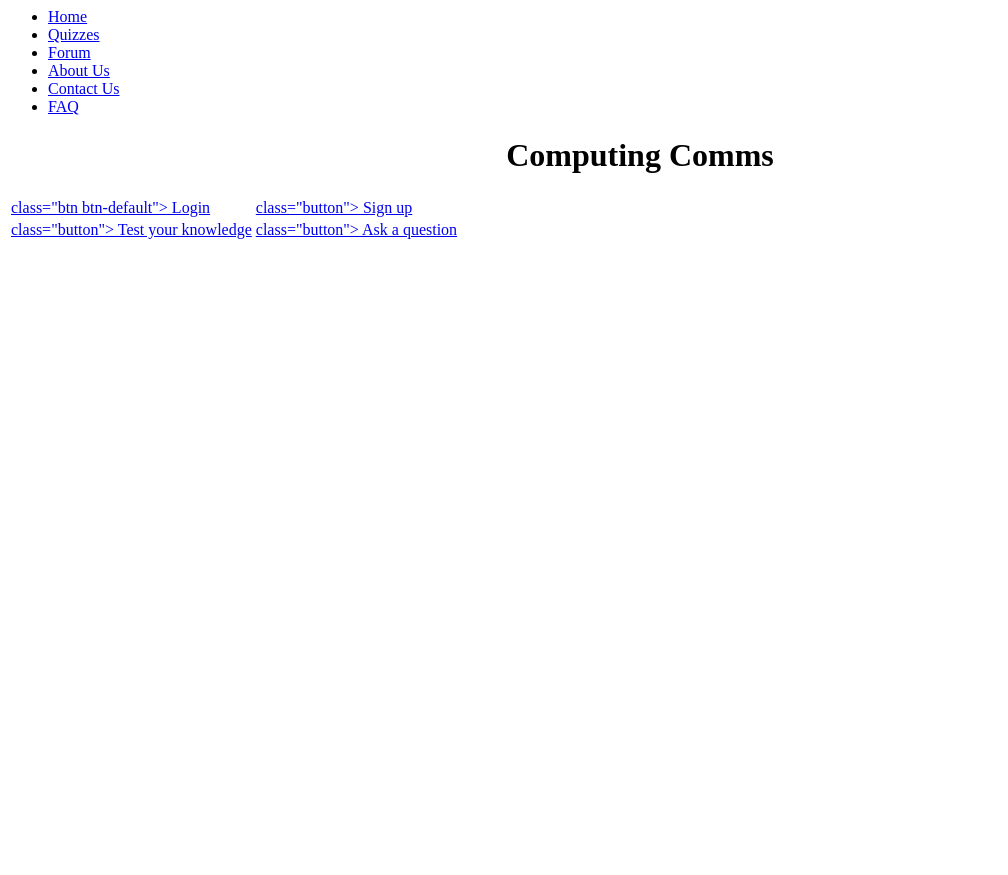
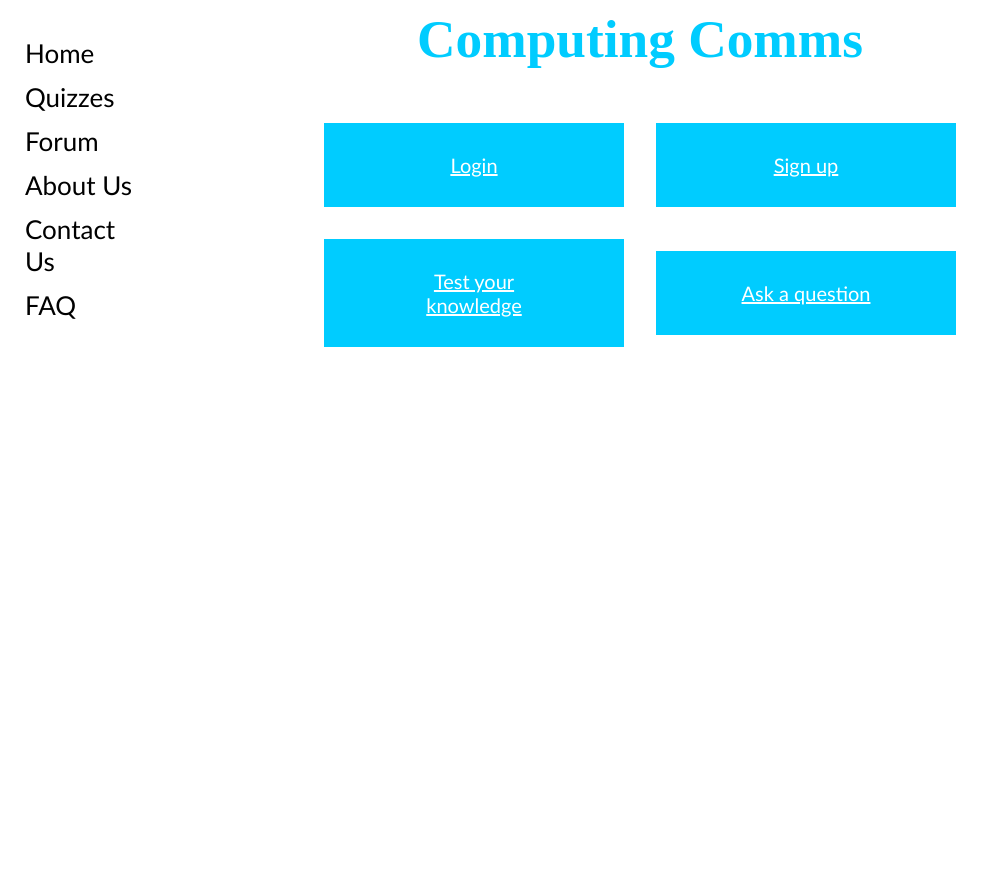
Before and after one commit to amygillies/computing_comms_project, a Django app: page / in a window 1280 px wide. Shown: the whole page, without its empty margins (0-1008 px from the left). Run offline with Django 3.2, Linux system fonts and the light colour scheme.

Commit message:
third commit

```diff
--- a/computingcomms/urls.py
+++ b/computingcomms/urls.py
@@ -18,4 +18,5 @@ urlpatterns = [
     url(r'^mycomments/', views.my_comments, name='mycomments'),
     url(r'^faq.', views.faq, name='faq'),
     url(r'^forum', views.forum, name='forum'),
+    url(r'^register', views.register, name='register'),
 ]
--- /dev/null
+++ b/static/CSS/stylesheet.css
@@ -0,0 +1,114 @@
+h1 {
+    font-size: 40pt;
+    text-align: center;
+    color: #00ccff;
+	font-family: Bernard MT Condensed;
+}
+
+h2 {
+	font-size: 30pt;
+	text-align: center;
+	color: #00ccff;
+	font-family: Bernard MT Condensed;
+}
+
+.body {
+	font-family: Calibri;
+	color: black;
+	font-size: 20pt;
+}
+.fixed1{
+    position: fixed;
+    top: 100px;
+    left: 100xp
+    border: 1px solid black;
+    width: 100px;
+    height: 50px;
+    background: blue}
+
+.fixed2{
+    position: fixed;
+    top: 100px;
+    right: 100xp
+    width: 100px;
+    height: 50px;
+    background: blue}
+
+.fixed3{
+    position: fixed;
+    bottom: 100px;
+    left: 100xp
+    width: 100px;
+    height: 50px;
+    background: blue}
+
+.fixed4{
+    position: fixed;
+    bottom: 100px;
+    right: 100xp
+    width: 100px;
+    height: 50px;
+    background: blue}
+
+.button {
+    background-color: #00ccff;
+	border: none;
+	color: white;
+	padding: 30px 62px;
+	text-align: center;
+	text-decoration: none;
+	display: inline-block;
+	font-size: 20px;
+	font-family: Calibri;
+	width: 300px;
+
+}
+
+.table {
+	border-collapse: separate;
+	border-spacing: 15px 50px;
+}
+
+.sidenav {
+	height: 100%;
+	width: 170px;
+	position:fixed;
+	z-index: 1;
+	top: 0;
+	left: -17;
+	background-color: white;
+	overflow-x: hidden;
+	padding-top: 15px;
+}
+
+.sidenav a {
+	padding: 6px 2px 6px 2px;
+	text-decoration: none;
+	font-size: 26px;
+	font-family: Calibri;
+	color: black;
+	display: block;
+}
+
+.sidenav a:hover {
+	color: #00ccff;
+}
+
+.button a:link {
+	color: white;
+	font-size: 20px;
+	font-family: Calibri;
+}
+
+.button a:visited {
+	color: white;
+	font-size: 20px;
+	font-family: Calibri;
+}
+
+.button a:hover {
+	color: white;
+	font-size: 20px;
+	font-family: Calibri;
+	font-style: italic;
+}
--- a/templates/computingcomms/base.html
+++ b/templates/computingcomms/base.html
@@ -2,7 +2,7 @@
 {% load staticfiles %}
 
 <head>
-	<link rel="stylesheet_index" type="text/css" href="{% static "CSS/stylesheet_index.css" %}"/>
+	<link rel="stylesheet" type="text/css" href="{% static "CSS/stylesheet.css" %}"/>
 </head>
 
 <html>
@@ -12,17 +12,22 @@
 				Computing Comms
 			{% endblock %}
 		</title>
+
+		{% block head_block %}
+		{% endblock %}
+
 	</head>
+
 	<body>
-		<div>
+		<div class ="sidenav">
 			{% block sidebar_block %}
 				<ul>
-					<li><a href="{% url 'home' %}">Home</a></li>
-					<li><a href="{% url 'quizzes' %}">Quizzes</a></li>
-					<li><a href="{% url 'forum' %}">Forum</a></li>
-					<li><a href="{% url 'about_us' %}">About Us</a></li>
-					<li><a href="{% url 'contact_us' %}">Contact Us</a></li>
-					<li><a href="{% url 'faq' %}">FAQ</a></li>
+					<a href="{% url 'home' %}">Home</a>
+					<a href="{% url 'quizzes' %}">Quizzes</a>
+					<a href="{% url 'forum' %}">Forum</a>
+					<a href="{% url 'about_us' %}">About Us</a>
+					<a href="{% url 'contact_us' %}">Contact Us</a>
+					<a href="{% url 'faq' %}">FAQ</a>
                 </ul>
 			{% endblock %}
 		</div>
--- a/templates/computingcomms/home.html
+++ b/templates/computingcomms/home.html
@@ -2,29 +2,31 @@
 {% load staticfiles %}
 
 <head>
-	<link rel="stylesheet_index" type="text/css" href="{% static "CSS/stylesheet_index.css" %}"/>
+	<link rel="stylesheet_index" type="text/css" href="/static/CSS/stylesheet_index.css"/>
 </head>
 
 {% block title_block %}
 	Computing Comms
 {% endblock %}
 
+{% block head_block %}
+	<div>
+		<center><h1>Computing Comms</h1></center>
+	</div>
+{% endblock %}
 
 {% block body_block %}
-	<div>
-	<center><h1>Computing Comms</h1></center>
-	</div>
 
 	<div>
-	<centre> <table>
+	<center> <table cellpadding="15">
 		<tr>
-			<td> <a href="{% url 'login' %}"> class="btn btn-default"> Login </a> </td>
-			<td> <a href="{% url 'register' %}"> class="button"> Sign up </a> </td>
+			<td> <a href="{% url 'login' %}"> <button class="button"> Login </a> </button> </td>
+			<td> <a href="{% url 'register' %}"> <button class="button"> Sign up </a> </button> </td>
 		</tr>
 		<tr>
-			<td> <a href="{% url 'quizzes' %}"> class="button"> Test your knowledge </a> </td>
-			<td> <a href="{% url 'forum' %}"> class="button"> Ask a question </a> </td>
+			<td> <a href="{% url 'quizzes' %}"> <button class="button"> Test your knowledge </a> </button> </td>
+			<td> <a href="{% url 'forum' %}"> <button class="button"> Ask a question </a> </button> </td>
 		</tr>
 	</center> </table>
 	</div>
- {% endblock %}
+{% endblock %}
```
Also changed, not shown: static/CSS/stylesheet_index.css (deleted, +0 -47 lines), 1 other file.
